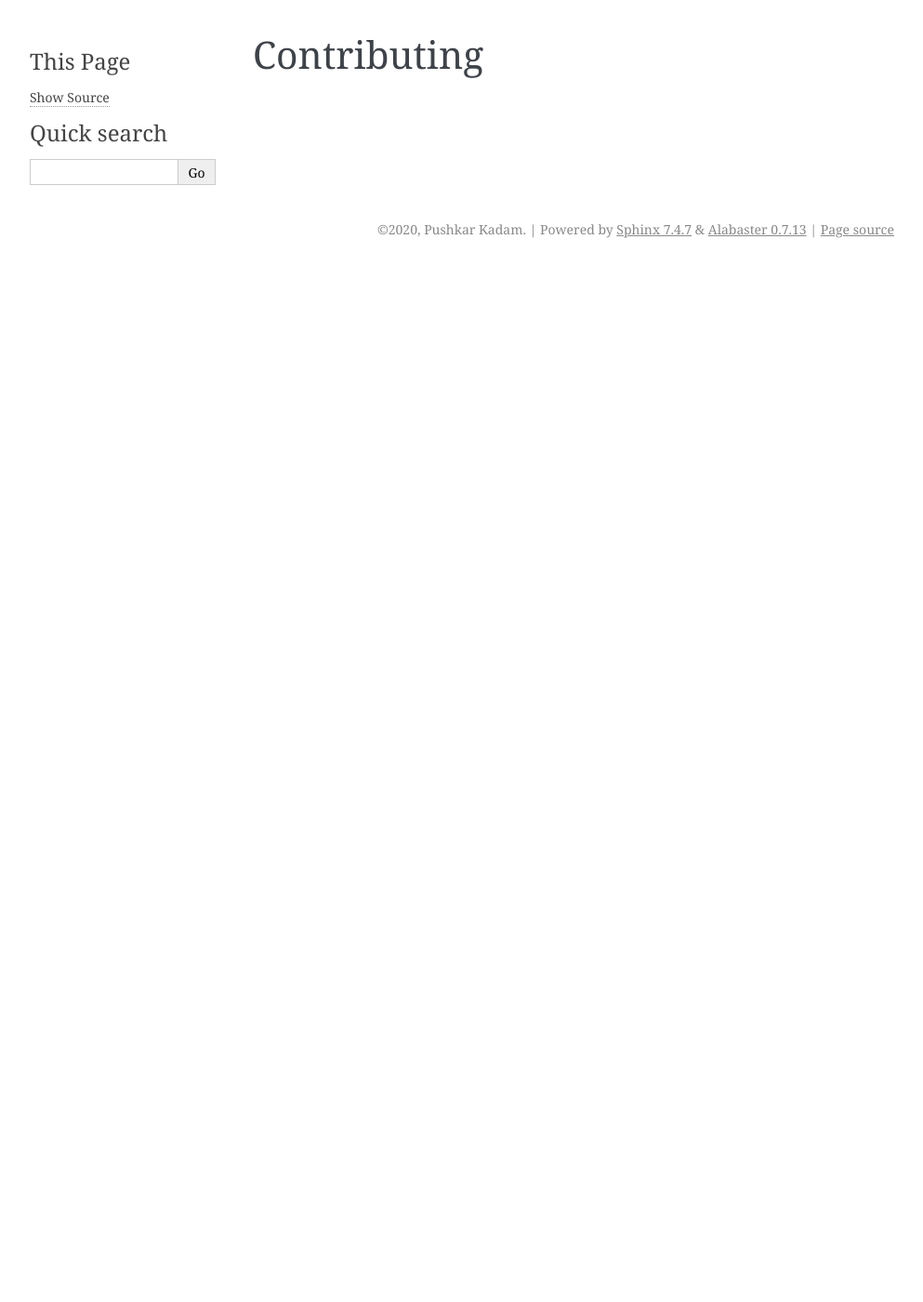
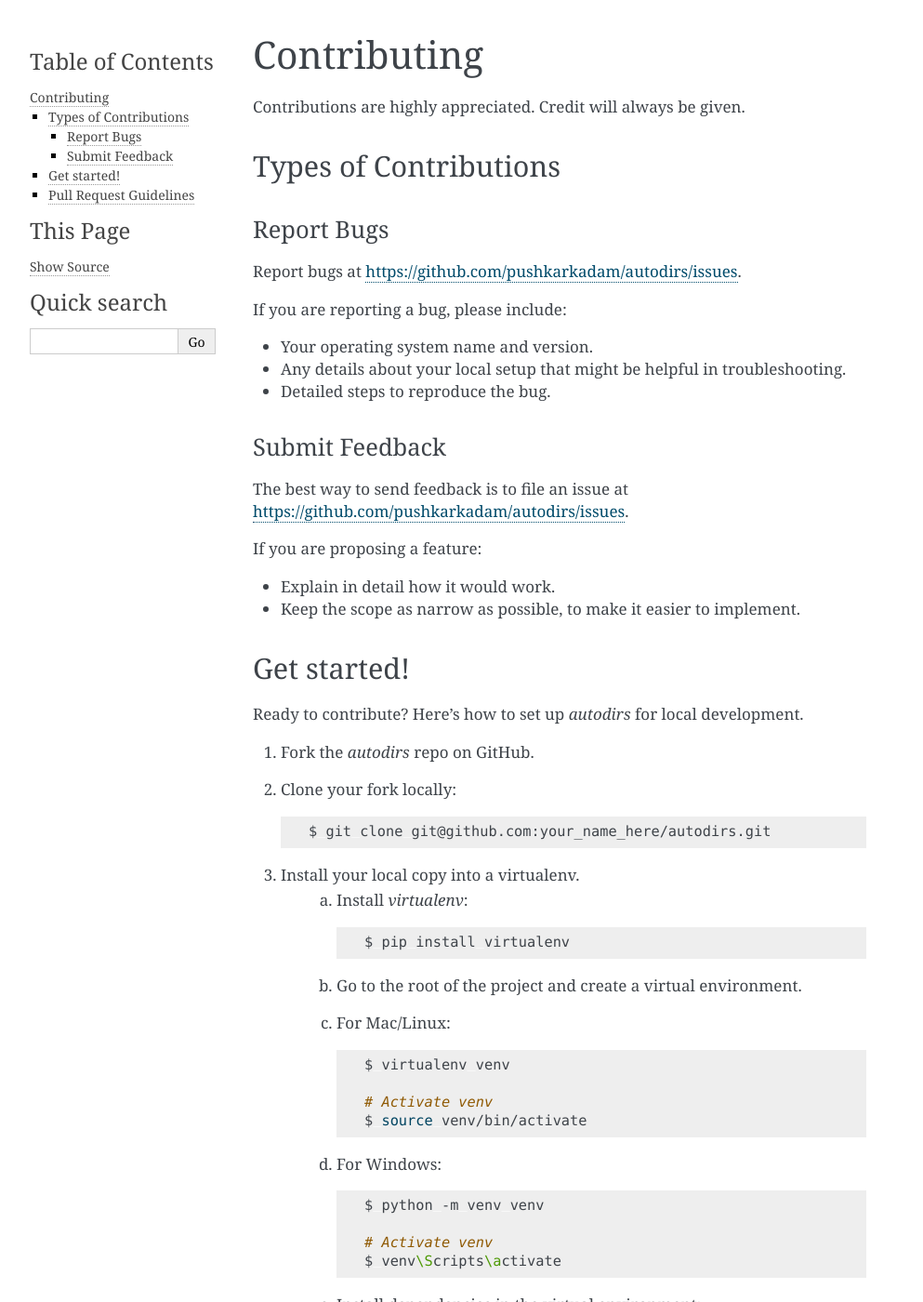
Before and after one commit to pushkarkadam/autodirs, a Sphinx documentation site: the page built from docs/source/contributing.rst, in a window 1280 px wide and 1400 px high. Shown: the whole window at 93% size, without its empty margins (148-1141 px from the left). Built offline with Sphinx 7.4.7, drawn with Linux system fonts in a browser that asks for light colours; some of the changed text lies outside the part shown.

Commit message:
Contributing added to documentation.

```diff
--- a/docs/source/contributing.rst
+++ b/docs/source/contributing.rst
@@ -1,3 +1,94 @@
+.. highlight:: shell
+
 ============
 Contributing
 ============
+
+Contributions are highly appreciated. Credit will always be given.
+
+Types of Contributions
+----------------------
+
+Report Bugs
+~~~~~~~~~~~
+
+Report bugs at https://github.com/pushkarkadam/autodirs/issues.
+
+If you are reporting a bug, please include:
+
+* Your operating system name and version.
+* Any details about your local setup that might be helpful in troubleshooting.
+* Detailed steps to reproduce the bug.
+
+Submit Feedback
+~~~~~~~~~~~~~~~
+
+The best way to send feedback is to file an issue at https://github.com/pushkarkadam/autodirs/issues.
+
+If you are proposing a feature:
+
+* Explain in detail how it would work.
+* Keep the scope as narrow as possible, to make it easier to implement.
+
+Get started!
+------------
+
+Ready to contribute? Here's how to set up `autodirs` for local development.
+
+1. Fork the `autodirs` repo on GitHub.
+2. Clone your fork locally::
+
+    $ git clone git@github.com:your_name_here/autodirs.git
+
+3. Install your local copy into a virtualenv.
+    a. Install `virtualenv`::
+
+        $ pip install virtualenv
+
+    b. Go to the root of the project and create a virtual environment.
+    c. For Mac/Linux::
+
+        $ virtualenv venv
+
+        # Activate venv
+        $ source venv/bin/activate
+
+    d. For Windows::
+
+        $ python -m venv venv
+
+        # Activate venv
+        $ venv\Scripts\activate
+
+    e. Install dependencies in the virtual environment::
+
+        $ pip install -r requirements.txt
+
+4. Create a branch for local development::
+
+    $ git checkout -b name-of-your-bugfix-or-feature
+
+    Now you can make your changes locally.
+
+5. When you are making changes, check that your changes pass the tests::
+
+    $ python -m pytest
+
+6. Commit your changes and push your branch to GitHub::
+
+    $ git add .
+    $ git commit -m "Your detailed description of your changes."
+    $ git push origin name-of-your-bugfix-or-feature
+
+7. Submit a pull request through the GitHub website.
+
+Pull Request Guidelines
+-----------------------
+
+Before you submit a pull request, check that it meets these guidelines:
+
+1. The pull request should include tests.
+2. If the pull request adds functionality, the docs should be updated.
+   Put your new functionality into a function with a docstring, and add the
+   feature to the list in README.rst.
+3. The pull request should work for Python version 3.8 and above.
```
